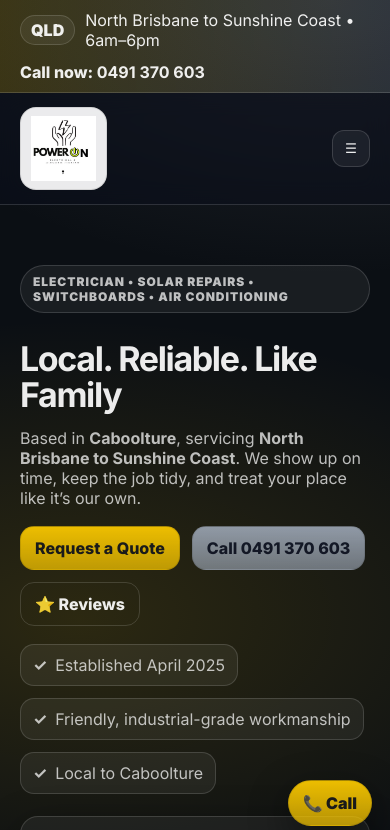
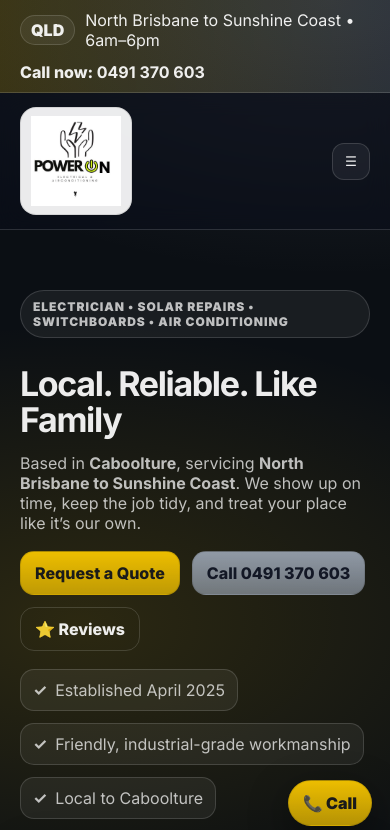
Before and after one commit to Noneyourjoe/power-on-electrical, a plain HTML site: page index.html in a window 390 px wide. Shown: the top 830 px of the page. Drawn offline with Linux system fonts and the light colour scheme.

Commit message:
Update style.css

```diff
--- a/css/style.css
+++ b/css/style.css
@@ -354,5 +354,5 @@ a:hover{ opacity:.94; }
   display: block;
 }
 @media (max-width: 720px){
-  .brand-plate img{ height: 65px; }
+  .brand-plate img{ height: 90px; }
 }
```
